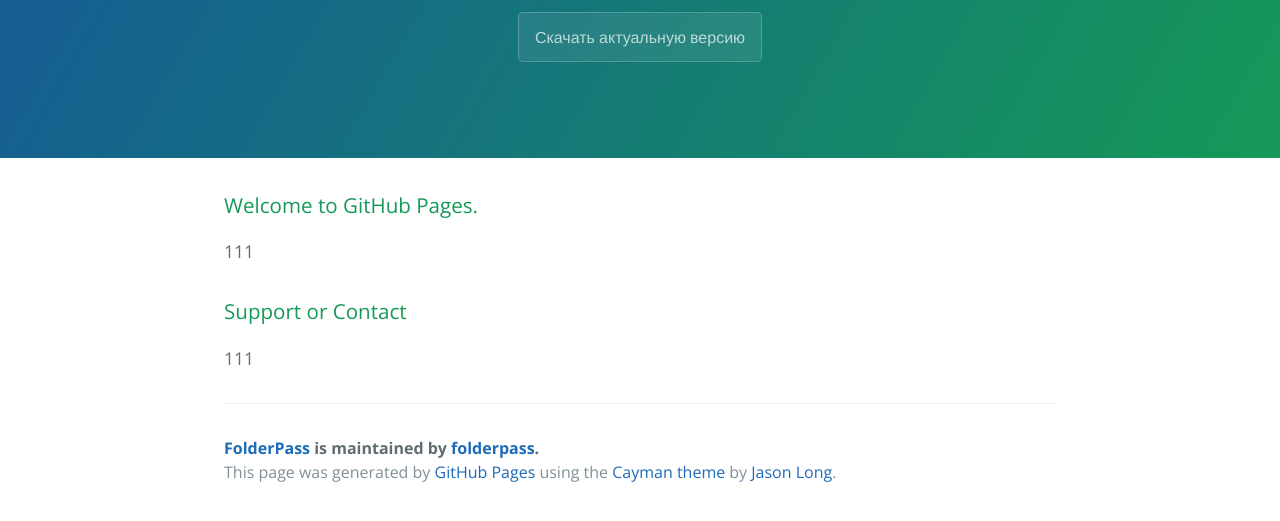
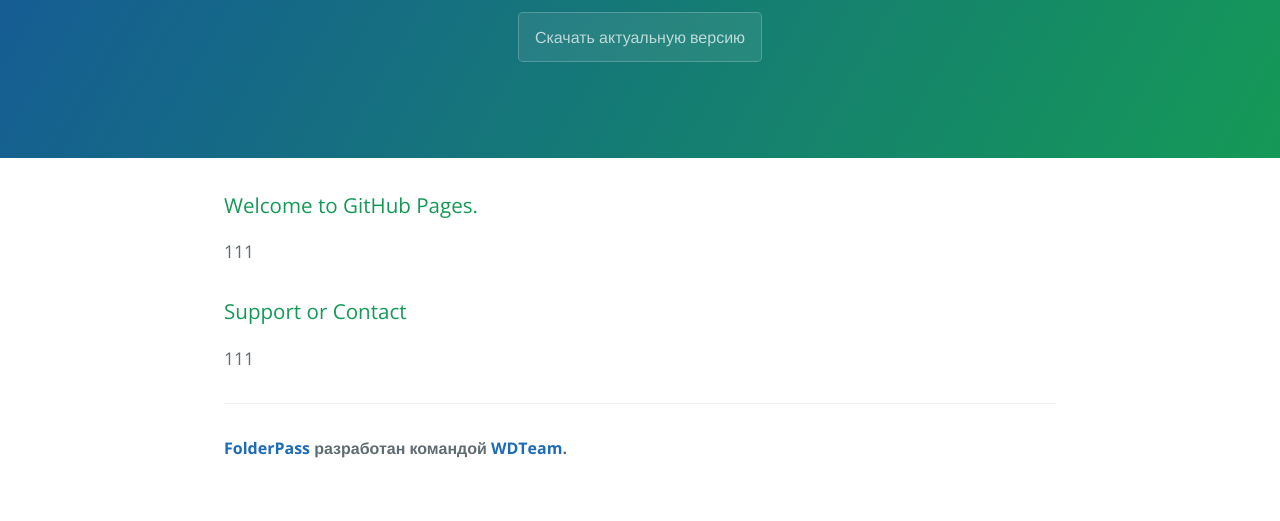
Before and after one commit to folderpass/releases, a plain HTML site: page index.html in a window 1280 px wide. Shown: the part 225-746 px from the top of the page. Drawn offline with nearby package versions, Linux system fonts and the light colour scheme.

Commit message:
Update index.html

```diff
--- a/index.html
+++ b/index.html
@@ -2,7 +2,7 @@
 <html lang="en-us">
   <head>
     <meta charset="UTF-8">
-    <title>FolderPass|Архив релизов</title>
+    <title>FolderPass | Архив релизов</title>
     <meta name="viewport" content="width=device-width, initial-scale=1">
     <link rel="stylesheet" type="text/css" href="stylesheets/normalize.css" media="screen">
     <link href='https://fonts.googleapis.com/css?family=Open+Sans:400,700' rel='stylesheet' type='text/css'>
@@ -28,9 +28,7 @@
 <p>111</p>
 
       <footer class="site-footer">
-        <span class="site-footer-owner"><a href="https://github.com/folderpass/releases">FolderPass</a> is maintained by <a href="https://github.com/folderpass">folderpass</a>.</span>
-
-        <span class="site-footer-credits">This page was generated by <a href="https://pages.github.com">GitHub Pages</a> using the <a href="https://github.com/jasonlong/cayman-theme">Cayman theme</a> by <a href="https://twitter.com/jasonlong">Jason Long</a>.</span>
+        <span class="site-footer-owner"><a href="https://github.com/folderpass/releases">FolderPass</a> разработан командой <a href="https://vk.com/world_droid_team">WDTeam</a>.</span>
       </footer>
 
     </section>
```
